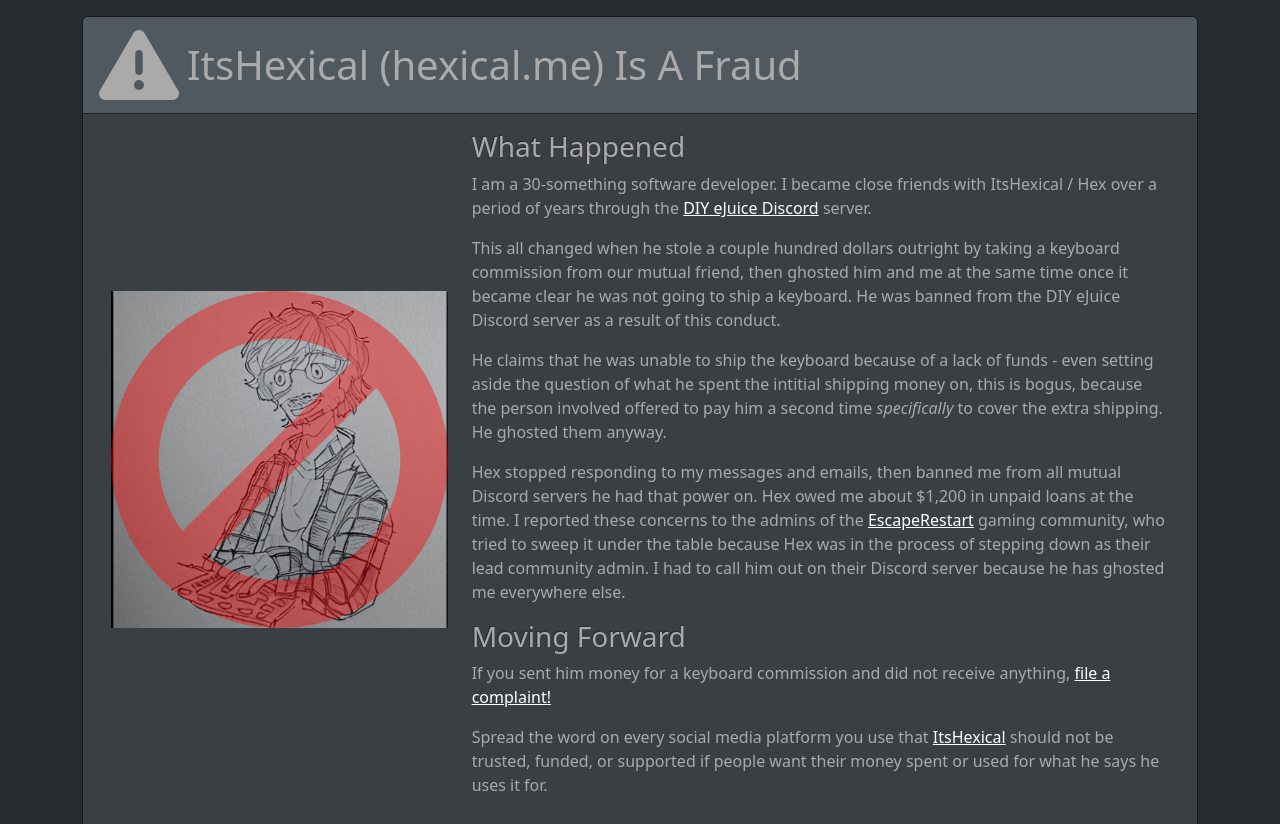
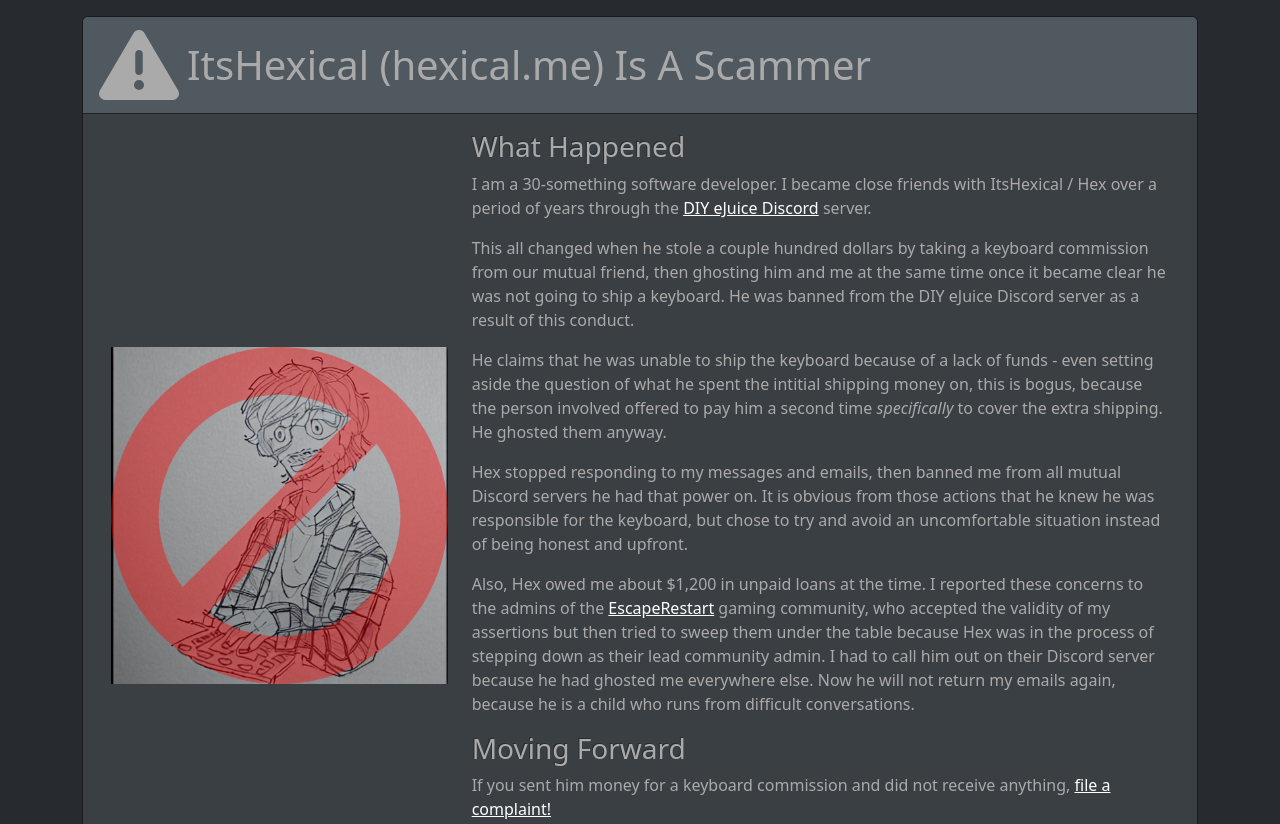
Before and after one commit to ayan4m1/the-real-hexical, a Gatsby site: page / in a window 1280 px wide. Shown: the top 824 px of the page. Built offline with nearby package versions, Linux system fonts and the light colour scheme; Gatsby itself is replaced by a stand-in of ours.

Commit message:
get comp in the mix (fuck you comp)

```diff
--- a/src/pages/index.js
+++ b/src/pages/index.js
@@ -11,17 +11,20 @@ import paypalProof from '../images/proof-paypal.png';
 import firstDiscordProof from '../images/proof-discord.png';
 import secondDiscordProof from '../images/proof-discord-2.png';
 import thirdDiscordProof from '../images/proof-discord-3.png';
+import firstERProof from '../images/proof-er.png';
+import secondERProof from '../images/proof-er-2.png';
+import thirdERProof from '../images/proof-er-3.png';
 
 import Layout from '../components/layout.js';
 import ContentCard from '../components/contentCard.js';
 
 export default function IndexPage() {
   return (
-    <Layout title="Home" description="The truth about ItsHexical.">
+    <Layout title="The Real Hexical" description="ItsHexical is a scammer!">
       <Container>
         <ContentCard
           icon={faExclamationTriangle}
-          text="ItsHexical (hexical.me) Is A Fraud"
+          text="ItsHexical (hexical.me) Is A Scammer"
         >
           <Container fluid>
             <Row className="d-flex align-items-xl-center">
@@ -49,12 +52,11 @@ export default function IndexPage() {
                   server.
                 </p>
                 <p>
-                  This all changed when he stole a couple hundred dollars
-                  outright by taking a keyboard commission from our mutual
-                  friend, then ghosted him and me at the same time once it
-                  became clear he was not going to ship a keyboard. He was
-                  banned from the DIY eJuice Discord server as a result of this
-                  conduct.
+                  This all changed when he stole a couple hundred dollars by
+                  taking a keyboard commission from our mutual friend, then
+                  ghosting him and me at the same time once it became clear he
+                  was not going to ship a keyboard. He was banned from the DIY
+                  eJuice Discord server as a result of this conduct.
                 </p>
                 <p>
                   He claims that he was unable to ship the keyboard because of a
@@ -66,9 +68,14 @@ export default function IndexPage() {
                 </p>
                 <p>
                   Hex stopped responding to my messages and emails, then banned
-                  me from all mutual Discord servers he had that power on. Hex
-                  owed me about $1,200 in unpaid loans at the time. I reported
-                  these concerns to the admins of the{' '}
+                  me from all mutual Discord servers he had that power on. It is
+                  obvious from those actions that he knew he was responsible for
+                  the keyboard, but chose to try and avoid an uncomfortable
+                  situation instead of being honest and upfront.
+                </p>
+                <p>
+                  Also, Hex owed me about $1,200 in unpaid loans at the time. I
+                  reported these concerns to the admins of the{' '}
                   <a
                     href="https://www.escaperestart.com"
                     target="_blank"
@@ -76,10 +83,13 @@ export default function IndexPage() {
                   >
                     EscapeRestart
                   </a>{' '}
-                  gaming community, who tried to sweep it under the table
-                  because Hex was in the process of stepping down as their lead
-                  community admin. I had to call him out on their Discord server
-                  because he has ghosted me everywhere else.
+                  gaming community, who accepted the validity of my assertions
+                  but then tried to sweep them under the table because Hex was
+                  in the process of stepping down as their lead community admin.
+                  I had to call him out on their Discord server because he had
+                  ghosted me everywhere else. Now he will not return my emails
+                  again, because he is a child who runs from difficult
+                  conversations.
                 </p>
                 <h3>Moving Forward</h3>
                 <p>
@@ -136,6 +146,34 @@ export default function IndexPage() {
             <Row className="d-flex justify-content-center align-items-center">
               <Col xs={4}>
                 <Figure>
+                  <Figure.Image width={480} src={firstERProof} />
+                  <Figure.Caption className="text-center">
+                    Showing that EscapeRestart admin believed my evidence
+                  </Figure.Caption>
+                </Figure>
+              </Col>
+              <Col xs={4}>
+                <Figure>
+                  <Figure.Image width={480} src={secondERProof} />
+                  <Figure.Caption className="text-center">
+                    Showing that EscapeRestart admin said Hex needed to step
+                    down in part because of his actions
+                  </Figure.Caption>
+                </Figure>
+              </Col>
+              <Col xs={4}>
+                <Figure>
+                  <Figure.Image width={480} src={thirdERProof} />
+                  <Figure.Caption className="text-center">
+                    Showing that the same admin then told me not to dicusss this
+                    when I had no other venue to discuss it
+                  </Figure.Caption>
+                </Figure>
+              </Col>
+            </Row>
+            <Row className="d-flex justify-content-center align-items-center">
+              <Col xs={4}>
+                <Figure>
                   <Figure.Image width={480} src={firstDiscordProof} />
                   <Figure.Caption className="text-center">
                     Showing that we were friends
```
Also changed, not shown: src/images/proof-er-2.png (added), src/images/proof-er-3.png (added), src/images/proof-er.png (added).
